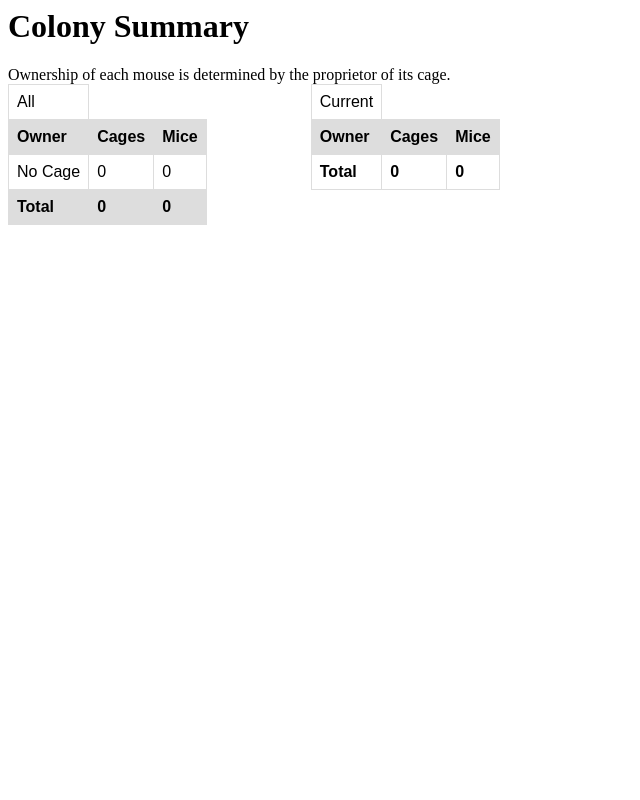
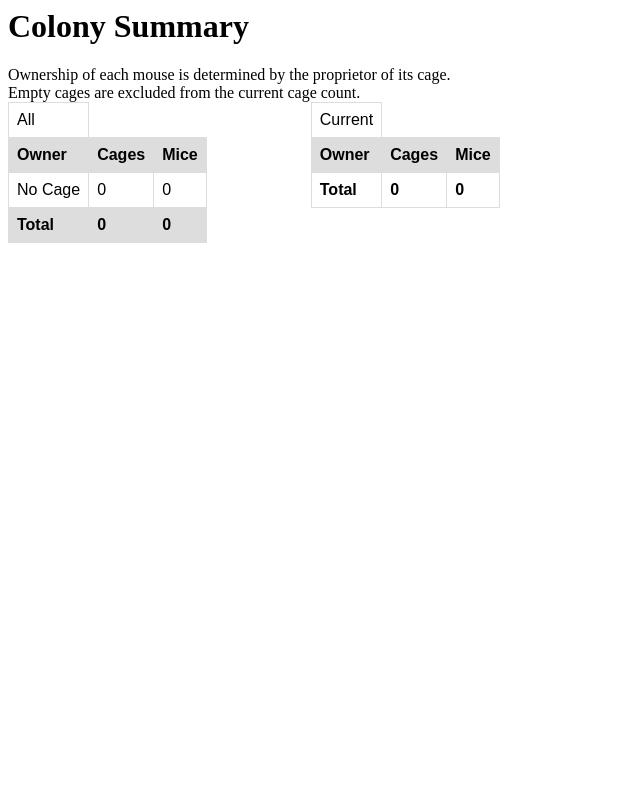
Before and after one commit to Rodgers-PAC-Lab/krill, a Django app: page /colony/summary in a window 1280 px wide. Shown: the whole page, without its empty margins (0-640 px from the left). Run offline with Django 3.2, Linux system fonts and the light colour scheme; the visitor is signed in with stand-in values (Sample User, id 1); data that the repository does not hold is empty; parts of the project's set-up code (start-up, migrations or seed data) failed here and were passed over.

Commit message:
explicate change in template

```diff
--- a/colony/templates/colony/summary.html
+++ b/colony/templates/colony/summary.html
@@ -3,6 +3,7 @@
 
 <h1>Colony Summary</h1>
 Ownership of each mouse is determined by the proprietor of its cage. <br />
+Empty cages are excluded from the current cage count. <br />
 
 <table style="display: inline">
 	<thead>
```
